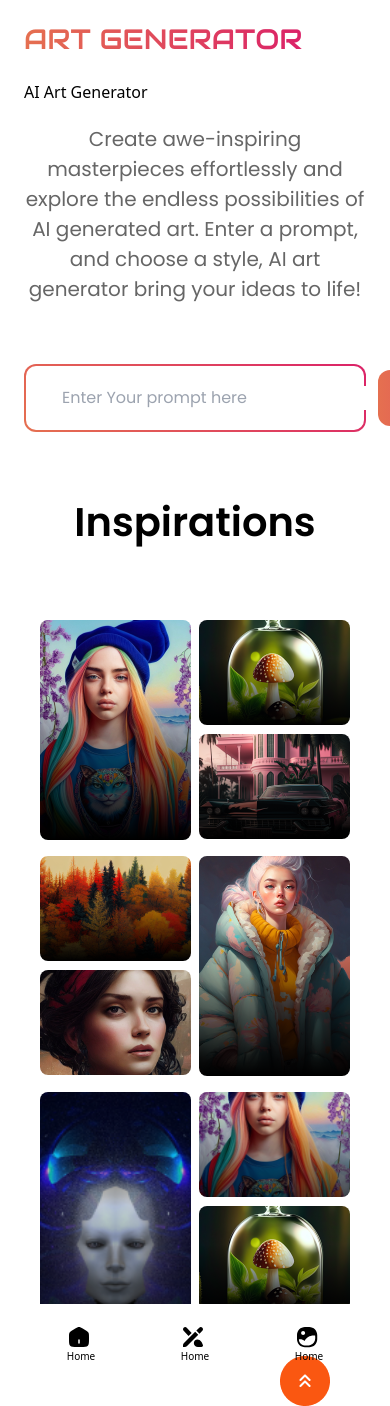
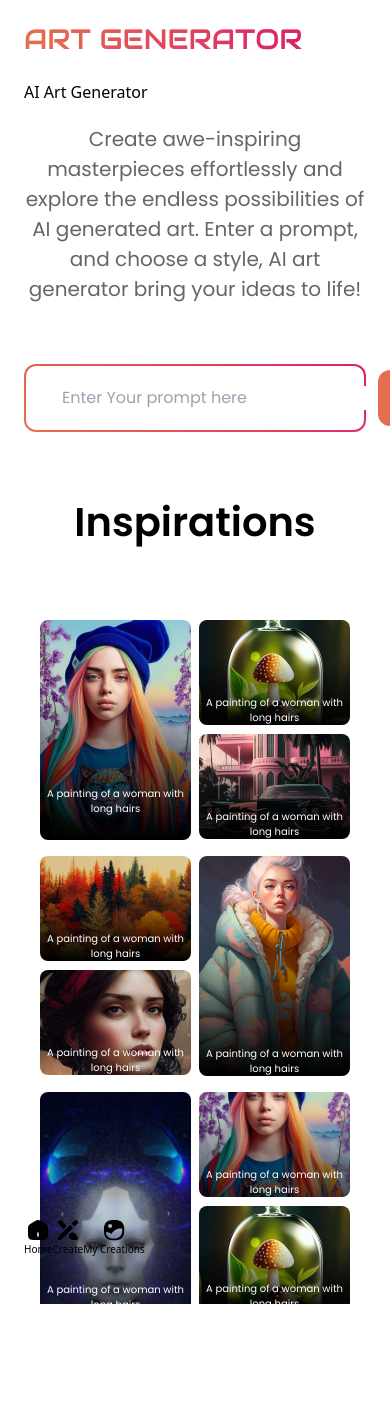
Before and after one commit to aqibzaib/Funsol-Task-For-Frontend-Developer, a React (Create React App) app: page / in a window 390 px wide. Shown: the top 1406 px of the page. After the commit the page ends 1304 px from the top, so only its background shows below. Built offline with nearby package versions, Linux system fonts and the light colour scheme.

Commit message:
add text to ImageGridMobile

```diff
--- a/src/components/footer/Footer.js
+++ b/src/components/footer/Footer.js
@@ -1,13 +1,13 @@
-import React from 'react';
+import React from "react";
 
 const Footer = () => {
   return (
-    <div className='max-w-[365px] mx-auto shadow-[#00000014] mt-[14px]'>
-        {/* <div className="w-full h-[1px] bg-[#00000014] mt-[17px]"></div> */}
-      <div className='flex justify-around py-[7px]'>
-        <div className='group hover:text-[#FA5711] cursor-pointer'>
+    <div className="max-w-[365px] mx-auto shadow-[#00000014] mt-[14px]">
+      {/* <div className="w-full h-[1px] bg-[#00000014] mt-[17px]"></div> */}
+      <div className="flex justify-around py-[7px]">
+        <div className="group hover:text-[#FA5711] cursor-pointer flex flex-col  items-center">
           <svg
-            className='w-6 h-6 group-hover:fill-[#FA5711] fill-[#666666]'
+            className="w-6 h-6 group-hover:fill-[#FA5711] fill-[#666666]"
             width="20"
             height="20"
             viewBox="0 0 20 20"
@@ -21,12 +21,12 @@ const Footer = () => {
               fill="currentColor"
             />
           </svg>
-          <p className='text-[10px] font-[500]'>Home</p>
+          <p className="text-[10px] font-[500]">Home</p>
         </div>
 
-        <div className='group hover:text-[#FA5711] cursor-pointer'>
+        <div className="group hover:text-[#FA5711] cursor-pointer flex flex-col  items-center">
           <svg
-            className='w-6 h-6 group-hover:fill-[#FA5711] fill-[#666666]'
+            className="w-6 h-6 group-hover:fill-[#FA5711] fill-[#666666]"
             width="20"
             height="20"
             viewBox="0 0 20 20"
@@ -50,12 +50,12 @@ const Footer = () => {
               </clipPath>
             </defs>
           </svg>
-          <p className='text-[10px] font-[500]'>Home</p>
+          <p className="text-[10px] font-[500]">Create</p>
         </div>
 
-        <div className='group hover:text-[#FA5711] cursor-pointer'>
+        <div className="group hover:text-[#FA5711] cursor-pointer flex flex-col  items-center">
           <svg
-            className='w-6 h-6 group-hover:fill-[#FA5711] fill-[#666666]'
+            className="w-6 h-6 group-hover:fill-[#FA5711] fill-[#666666]"
             width="20"
             height="20"
             viewBox="0 0 20 20"
@@ -69,11 +69,11 @@ const Footer = () => {
               fill="currentColor"
             />
           </svg>
-          <p className='text-[10px] font-[500]'>Home</p>
+          <p className="text-[10px] font-[500]">My Creations</p>
         </div>
       </div>
     </div>
   );
-}
+};
 
 export default Footer;
--- a/src/components/home/Cards.js
+++ b/src/components/home/Cards.js
@@ -4,16 +4,16 @@ import ImageGridMobile from "./ImageGridMobile";
 
 const Cards = () => {
   const handleScrollToTop = () => {
-    window.scrollTo({ top: 0, behavior: "smooth" }); // Scrolls to the top of the page smoothly
+    window.scrollTo({ top: 0, behavior: "smooth" });
   };
 
   return (
     <section className="max-w-[1440px] mx-auto mt-[52px] px-6 lg:px-[120px] relative ">
       <div
-        className="flex justify-end cursor-pointer absolute right-[60px] bottom-[-35px]"
+        className="md:flex justify-end cursor-pointer absolute right-[60px] bottom-[-35px] hidden "
         onClick={handleScrollToTop}
       >
-        <img src="./Images/ArrowUp.png" alt="up arrow"   />
+        <img src="./Images/ArrowUp.png" alt="up arrow" />
       </div>
       <div className="hidden md:block">
         <ImageGrid />
--- a/src/components/home/ImageGridMobile.js
+++ b/src/components/home/ImageGridMobile.js
@@ -67,11 +67,11 @@ const data = [
   ],
 ];
 
-const ImageGridItem = ({ items, isEven }) => {
+const ImageGridItem = ({ items, isEven, index }) => {
   return (
     <div className="grid grid-cols-2 gap-2 mb-4">
       <div
-        className={` ${
+        className={`relative ${
           isEven ? "col-span-1 row-span-2 h-[220px]" : "h-[105px]"
         }`}
       >
@@ -80,9 +80,17 @@ const ImageGridItem = ({ items, isEven }) => {
           alt={items[0].tagline}
           className="w-full h-full rounded-lg object-cover"
         />
+
+        <p
+          className={`absolute text-[10px] leading-[15px] font-poppins font-[400] text-white text-center ${
+            index === 0 ? "bottom-6" : "bottom-0"
+          }`}
+        >
+          {items[0].tagline}
+        </p>
       </div>
       <div
-        className={` ${
+        className={`relative ${
           !isEven ? "col-span-1 row-span-2 h-[220px]" : "h-[105px]"
         }`}
       >
@@ -91,13 +99,19 @@ const ImageGridItem = ({ items, isEven }) => {
           alt={items[1].tagline}
           className="w-full h-full rounded-lg object-cover"
         />
+        <p className="absolute text-[10px] leading-[15px] font-poppins font-[400]  text-white text-center bottom-0">
+          {items[1].tagline}
+        </p>
       </div>
-      <div className="h-[105px]">
+      <div className=" h-[105px] relative">
         <img
           src={items[2].img}
           alt={items[2].tagline}
           className="w-full h-full rounded-lg object-cover"
         />
+        <p className="absolute text-[10px] leading-[15px] font-poppins font-[400]  text-white text-center  bottom-0 ">
+          {items[2].tagline}
+        </p>
       </div>
     </div>
   );
@@ -108,10 +122,15 @@ const ImageGridMobile = () => {
     <div className="relative">
       <div className="p-4 h-[700px] overflow-y-auto">
         {data.map((items, index) => (
-        <ImageGridItem key={index} items={items} isEven={index % 2 === 0} />
+          <ImageGridItem
+            key={index}
+            index={index}
+            items={items}
+            isEven={index % 2 === 0}
+          />
         ))}
       </div>
-    <div className="abolute bottom-[40px] ">
+      <div className="absolute bottom-[40px] ">
         <Footer />
       </div>
     </div>
```
Lines whose indentation alone changed are shown as unchanged.
